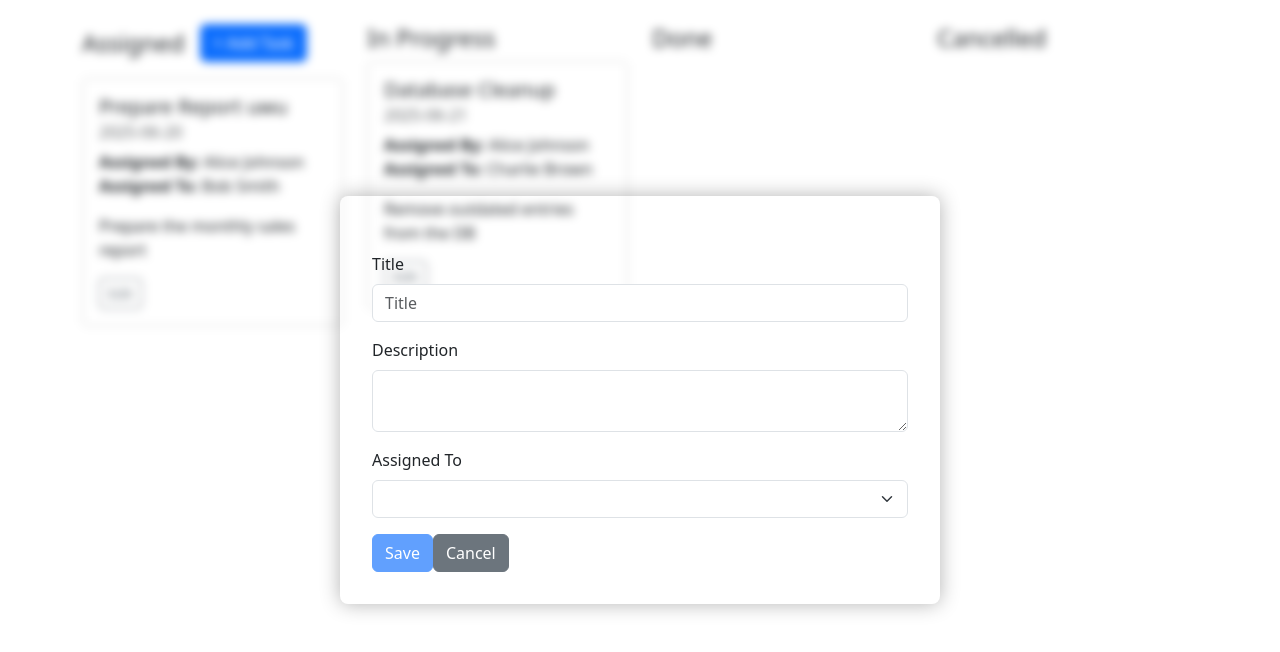
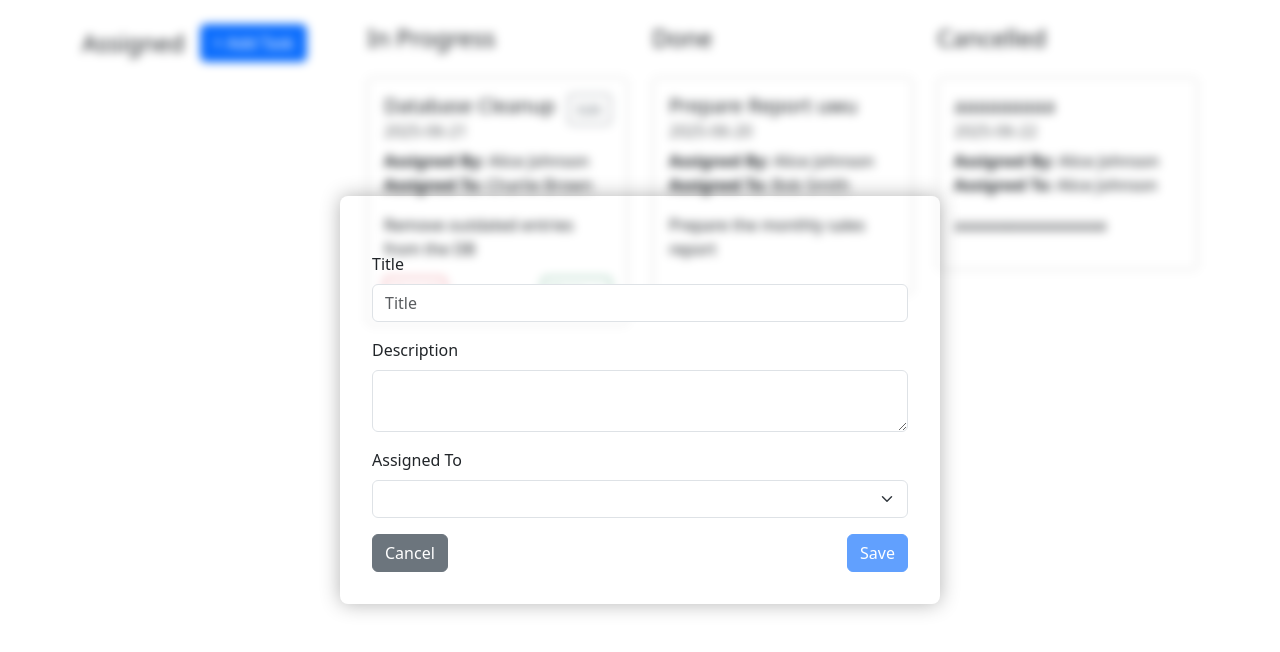
Before and after one commit to nkwiecienn/Tasker, an Angular app in the folder tasker/: page / in a window 1280 px wide. Both pictures are taken after a click on the button "+ Add Task". Shown: the top 652 px of the page. Built offline with nearby package versions, Linux system fonts and the light colour scheme; data requests are answered from the project's data file.

Commit message:
added deleting/marking as inprogress/done/cancelled

```diff
--- a/tasker/db.json
+++ b/tasker/db.json
@@ -24,13 +24,13 @@
   ],
   "tasks": [
     {
+      "id": "101",
       "title": "Prepare Report uwu",
       "description": "Prepare the monthly sales report",
       "date": "2025-06-20",
       "assignedBy": 1,
       "assignedTo": 2,
-      "progress": "assigned",
-      "id": "101"
+      "progress": "done"
     },
     {
       "id": "102",
@@ -40,6 +40,15 @@
       "assignedBy": 1,
       "assignedTo": 3,
       "progress": "inProgress"
+    },
+    {
+      "id": "c821",
+      "title": "aaaaaaaaa",
+      "description": "aaaaaaaaaaaaaaaaa",
+      "date": "2025-06-22",
+      "assignedBy": 1,
+      "assignedTo": 1,
+      "progress": "cancelled"
     }
   ]
 }
--- a/tasker/src/app/components/task-form/task-form.component.html
+++ b/tasker/src/app/components/task-form/task-form.component.html
@@ -18,7 +18,12 @@
         </select>
     </div>
 
-    <button class="btn btn-primary" type="submit" [disabled]="form.invalid">Save</button>
-    <button class="btn btn-secondary" type="button" (click)="close.emit()">Cancel</button>
+    <div class="d-flex align-items-center justify-content-between">
+        <button class="btn btn-secondary" type="button" (click)="close.emit()">Cancel</button>
+        <div class="d-flex align-items-center">
+            <button class="btn btn-danger me-2" type="button" (click)="delete.emit()" *ngIf="task">Delete</button>
+            <button class="btn btn-primary" type="submit" [disabled]="form.invalid">Save</button>
+        </div>
+    </div>
 
 </form>
--- a/tasker/src/app/components/task-form/task-form.component.ts
+++ b/tasker/src/app/components/task-form/task-form.component.ts
@@ -16,6 +16,7 @@ export class TaskFormComponent {
   form!: FormGroup;
   employees: Employee[] = [];
   @Output() close = new EventEmitter<void>();
+  @Output() delete = new EventEmitter<Task>();
   @Input() task: Task | null = null;
 
   constructor(
@@ -45,7 +46,8 @@ export class TaskFormComponent {
     } else {
       this.form.patchValue({
         date: new Date().toISOString().split('T')[0],
-        progress: 'assigned'
+        progress: 'assigned',
+        assignedBy: 1
       });
     }
   }
--- a/tasker/src/app/components/task/task.component.html
+++ b/tasker/src/app/components/task/task.component.html
@@ -1,12 +1,19 @@
 <div class="card mb-3" style="max-width: 18rem;">
     <div class="card-body">
-        <h5 class="card-title">{{ task.title }}</h5>
+        <div class="d-flex align-items-center justify-content-between">
+            <h5 class="card-title">{{ task.title }}</h5>
+            <button class="btn btn-sm btn-outline-secondary" *ngIf="task.progress === 'assigned' || task.progress === 'inProgress'" (click)="edit.emit(task)"> Edit </button>
+        </div>
         <h6 class="card-subtitle text-muted mb-2">{{ task.date }}</h6>
         <p class="card-text">
             <strong>Assigned By:</strong> {{ assignedBy?.firstname }} {{ assignedBy?.lastname }}<br>
             <strong>Assigned To:</strong> {{ assignedTo?.firstname }} {{ assignedTo?.lastname }}
         </p>
         <p class="card-text">{{ task.description }}</p>
-        <button class="btn btn-sm btn-outline-secondary" (click)="edit.emit(task)"> Edit </button>
+        <div class="d-flex align-items-center justify-content-between">
+            <button class="btn btn-sm btn-outline-danger" *ngIf="task.progress === 'assigned' || task.progress === 'inProgress'" (click)="move.emit({ task, to: 'cancelled' })"> Cancel </button>
+            <button class="btn btn-sm btn-outline-success" *ngIf="task.progress === 'assigned'"  (click)="move.emit({ task, to: 'inProgress' })"> In Progress -> </button>
+            <button class="btn btn-sm btn-outline-success" *ngIf="task.progress === 'inProgress'" (click)="move.emit({ task, to: 'done' })"> Done -> </button>
+        </div>
     </div>
 </div>
--- a/tasker/src/app/components/task/task.component.ts
+++ b/tasker/src/app/components/task/task.component.ts
@@ -2,6 +2,7 @@ import { Component, EventEmitter, Input, Output } from '@angular/core';
 import { Task } from '../../models/task';
 import { CommonModule } from '@angular/common';
 import { Employee } from '../../models/employee';
+import { TaskService } from '../../services/task.service';
 
 
 @Component({
@@ -15,7 +16,9 @@ export class TaskComponent {
   @Input() task!: Task;
   @Input() employees: Employee[] = [];
   @Output() edit = new EventEmitter<Task>();
+  @Output() move = new EventEmitter<{ task: Task, to: Task['progress'] }>();
 
+  constructor(private taskService: TaskService) {}
 
   assignedBy?: Employee;
   assignedTo?: Employee;
@@ -28,4 +31,16 @@ export class TaskComponent {
   private getEmployee(id: number): Employee | undefined {
     return this.employees.find(e => Number(e.id) === id);
   }
+
+  moveToInProgress() {
+    this.move.emit({ task: this.task, to: "inProgress"});
+  }
+
+  moveToDone() {
+    this.move.emit({ task: this.task, to: "done"});
+  }
+
+  moveToCancelled() {
+    this.move.emit({ task: this.task, to: "cancelled"});
+  }
 }
--- a/tasker/src/app/components/tasks-view/tasks-view.component.html
+++ b/tasker/src/app/components/tasks-view/tasks-view.component.html
@@ -5,25 +5,25 @@
         <h4 class="mb-0 me-3">Assigned</h4>
         <button class="btn btn-primary" (click)="showForm = true">+ Add Task</button>
       </div>
-      <app-task *ngFor="let task of assignedTasks" [task]="task" [employees]="employees" (edit)="openEdit($event)"></app-task>
+      <app-task *ngFor="let task of assignedTasks" [task]="task" [employees]="employees" (edit)="openEdit($event)" (move)="moveTask($event)"></app-task>
     </div>
     <div class="col">
-      <h4>In Progress</h4>
-      <app-task *ngFor="let task of inProgressTasks" [task]="task" [employees]="employees" (edit)="openEdit($event)"></app-task>
+      <h4 class="mb-4">In Progress</h4>
+      <app-task *ngFor="let task of inProgressTasks" [task]="task" [employees]="employees" (edit)="openEdit($event)" (move)="moveTask($event)"></app-task>
     </div>
     <div class="col">
-      <h4>Done</h4>
-      <app-task *ngFor="let task of doneTasks" [task]="task" [employees]="employees" (edit)="openEdit($event)"></app-task>
+      <h4 class="mb-4">Done</h4>
+      <app-task *ngFor="let task of doneTasks" [task]="task" [employees]="employees" (edit)="openEdit($event)" (move)="moveTask($event)"></app-task>
     </div>
     <div class="col">
-      <h4>Cancelled</h4>
-      <app-task *ngFor="let task of cancelledTasks" [task]="task" [employees]="employees" (edit)="openEdit($event)"></app-task>
+      <h4 class="mb-4">Cancelled</h4>
+      <app-task *ngFor="let task of cancelledTasks" [task]="task" [employees]="employees" (edit)="openEdit($event)" (move)="moveTask($event)"></app-task>
     </div>
   </div>
 </div>
 
 <div class="modal-overlay" *ngIf="showForm">
   <div class="modal-content">
-    <app-task-form [task]="selectedTask" (close)="onFormClosed()" />
+    <app-task-form [task]="selectedTask" (close)="onFormClosed()" (delete)="onDeleteTask()" />
   </div>
 </div>
--- a/tasker/src/app/components/tasks-view/tasks-view.component.ts
+++ b/tasker/src/app/components/tasks-view/tasks-view.component.ts
@@ -6,6 +6,7 @@ import { TaskComponent } from '../task/task.component';
 import { EmployeeService } from '../../services/employee.service';
 import { Employee } from '../../models/employee';
 import { TaskFormComponent } from '../task-form/task-form.component';
+import { Console } from 'console';
 
 @Component({
   standalone: true,
@@ -57,4 +58,25 @@ export class TasksViewComponent {
     this.taskService.getTasks().subscribe(data => this.tasks = data);
     this.employeeService.getEmployees().subscribe(data => this.employees = data);
   }
+
+  moveTask(event: { task: Task, to: Task['progress']}): void {
+    const updated = {
+      ...event.task,
+      progress: event.to
+    };
+
+    this.taskService.updateTask(event.task.id, updated).subscribe(() => {
+      this.loadTasks();
+    })
+  }
+
+  onDeleteTask(): void {
+    if(!this.selectedTask)
+      return;
+    this.taskService.daleteTask(this.selectedTask.id).subscribe(() => {
+      this.selectedTask = null;
+      this.showForm = false;
+      this.loadTasks();
+    });
+  }
 }
--- a/tasker/src/app/services/task.service.ts
+++ b/tasker/src/app/services/task.service.ts
@@ -21,4 +21,8 @@ export class TaskService {
   updateTask(id: number, task: Task): Observable<Task> {
     return this.http.put<Task>(`${this.tasksUrl}/${id}`, task);
   }
+
+  daleteTask(id: number): Observable<void> {
+    return this.http.delete<void>(`${this.tasksUrl}/${id}`);
+  }
 }
```
Also changed, not shown: 1 other file (tests, documents, lock files or other folders).
